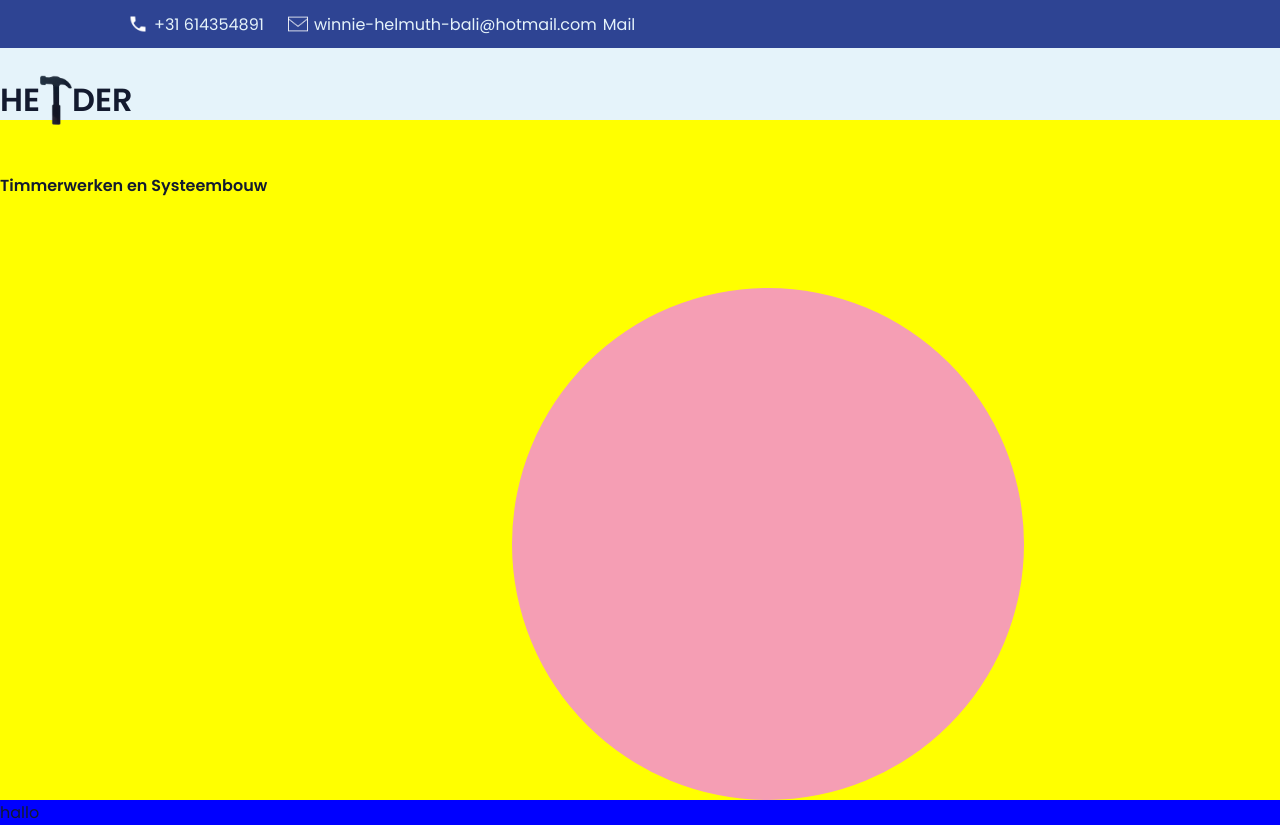
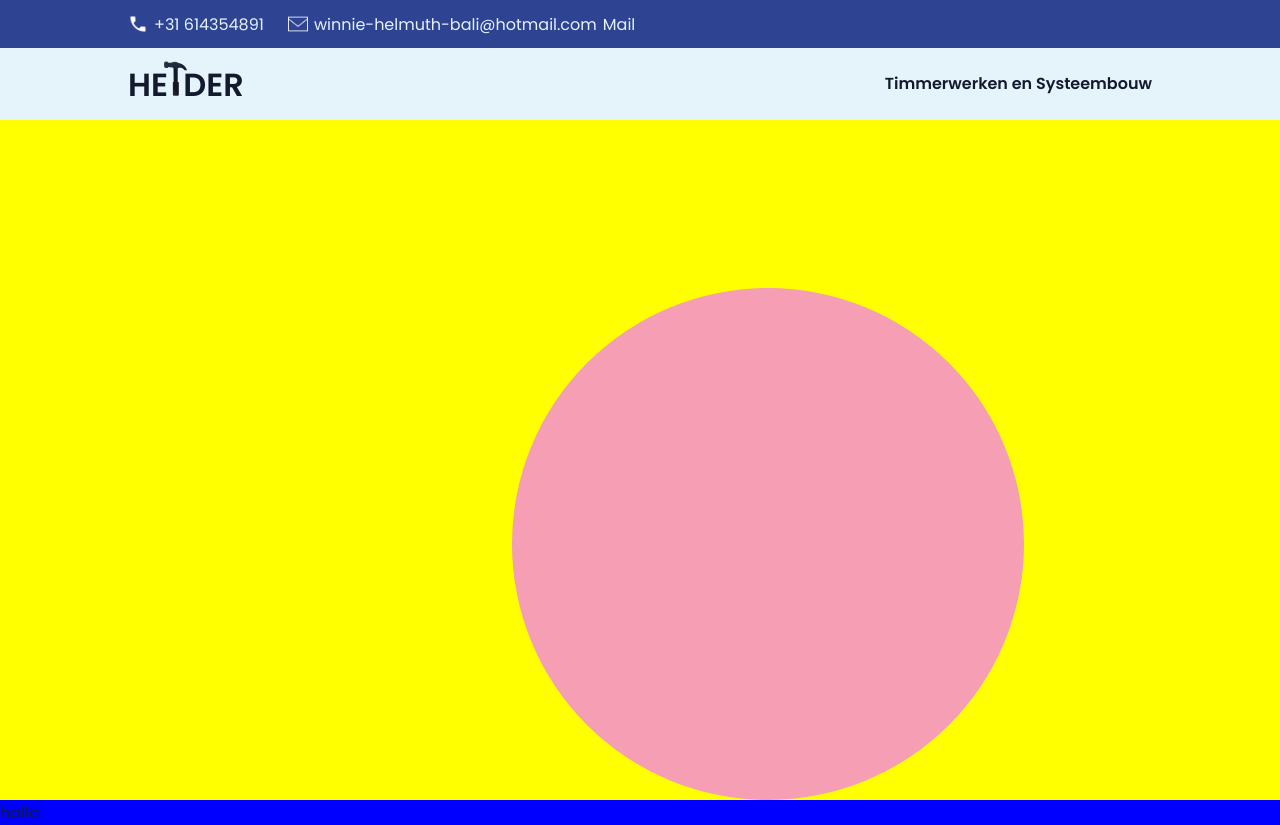
Before and after one commit to sjaroni/timmerwerken, an Angular app: page / in a window 1280 px wide. Built offline with nearby package versions, Linux system fonts and the light colour scheme.

Commit message:
style: nav bar

```diff
--- a/src/app/shared/components/nav/nav.component.html
+++ b/src/app/shared/components/nav/nav.component.html
@@ -1,6 +1,15 @@
 <nav>
-  <h1>
-    HE<img src="/icons/logo.png" alt="Logo" class="inline-image" />DER
-  </h1>
-  <h4>Timmerwerken en Systeembouw</h4>
+  <div id="headline">
+
+    <a href="#">
+    <h1 class="hover-underline">
+      HE
+      <span class="tight-spacing">
+        <img src="/icons/logo.png" alt="Logo" class="inline-image" />
+      </span>
+      DER
+    </h1>
+  </a>
+    <h4>Timmerwerken en Systeembouw</h4>
+  </div>
 </nav>
--- a/src/app/shared/components/nav/nav.component.scss
+++ b/src/app/shared/components/nav/nav.component.scss
@@ -1,6 +1,7 @@
 @use "../../../../styles/index" as styles;
 
 nav {
+  @include styles.dFlex(center, center, row, 0);
   background-color: #e5f3fa;
   height: 72px;
   width: 100%;
@@ -8,19 +9,51 @@ nav {
   z-index: 999;
   overflow: visible;
   position: absolute;
-  top:48px;
+  top: 48px;
+
+  a{
+    text-decoration: none;
+    color: #131a2f;
+    .hover-underline {
+      @include styles.hover-underline(#131a2f, 3px, 0.4s);
+    }
+  }
+
+  #headline {
+    @include styles.dFlex(space-between, center, row, 0px);
+    width: 80%;
+  }
 
   h1 {
-    font-size: 2rem; /* Passe die Schriftgröße an */
-    display: inline-flex; /* Alternativ: inline-block */
-    align-items: center; /* Vertikale Ausrichtung von Text und Bild */
+    font-size: 2rem;
+    display: inline-flex;
+    align-items: center;
+  }
+
+  h1, h4{
+    margin-block-start: 0;
+    margin-block-end: 0;
   }
 
   .inline-image {
-    width: 1em; /* Passt die Bildbreite an die Schriftgröße an */
-    height: auto; /* Bewahrt das Seitenverhältnis des Bildes */
-    vertical-align: middle; /* Sorgt für eine bessere Ausrichtung mit dem Text */
+    width: 0.7em;
+    height: auto;
+    vertical-align: middle;
+    position: relative;
+    bottom: -1px;
   }
 
+  .tight-spacing {
+    display: inline-flex;
+    align-items: center;
+    margin-left: -0.35em;
+    margin-right: -0.35em;
+  }
 
 }
+
+// @media (min-width: 768px) {
+//   #headline {
+//     width: calc(100% - 200px) !important;
+//   }
+// }
```
Also changed, not shown: src/app/shared/components/header/header.component.html (+7 -9 lines).
